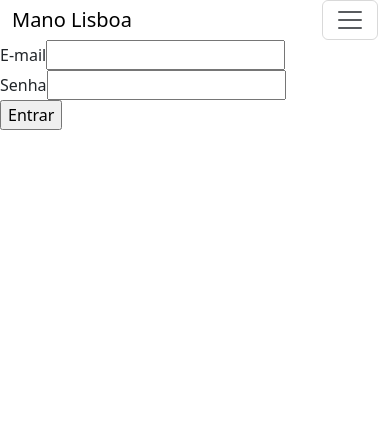
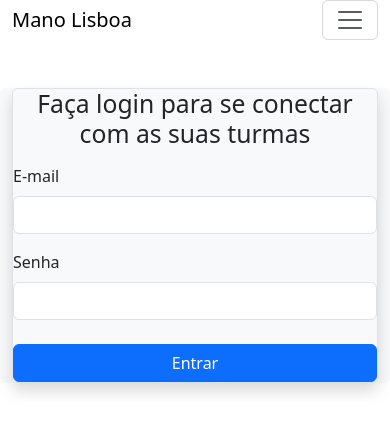
Before and after one commit to MarcioAlex-x/ManoLisboa, a React (Vite) app: page /login in a window 390 px wide. Shown: the top 432 px of the page. Built offline with nearby package versions, Linux system fonts and the light colour scheme; no server answers.

Commit message:
Mudancas de responsividade

```diff
--- a/src/pages/AcessoAluno/index.jsx
+++ b/src/pages/AcessoAluno/index.jsx
@@ -42,7 +42,16 @@ export const AcessoAluno = () => {
     }, [instituicaoId])
 
     return (
-        <div className="container mt-5 bg-light p-5 rounded">
+        <div className="container mt-5 bg-light p-lg-5 rounded">
+            <h1>
+                <img
+                className="img-fluid w-75 d-block m-auto"
+                src="manolisboa.png"
+                alt="Mano Lisboa" />
+            </h1>
+
+        <p className="fs-3 text-center my-5">Você está no portal do aluno Mano Lisboa, por aqui você vai receber e entregar as atividades propostas pelo seu professor.</p>
+
             <h2 className="text-center mb-5">Atividades</h2>
             <select
                 className="form-control mb-5"
--- a/src/pages/Aluno/index.jsx
+++ b/src/pages/Aluno/index.jsx
@@ -94,13 +94,13 @@ export const Aluno = () => {
 
 
     return (
-        <div className="container mt-5 bg-light p-5">
+        <div className="container mt-5 bg-light p-lg-5 p-sm-2">
             <h2 className="text-center mb-5">Dados do aluno</h2>
 
             <div className="row g-4 mb-5 d-flex">
                 <div className="col-12 col-md-6" >
                     <div className="border shadow rounded p-4" style={{height:'500px'}}>
-                        <div className="border p-5 rounded h-100">
+                        <div className="border p-lg-5 rounded h-100">
                             <h3>{aluno?.nome}</h3>
                             {aluno?.whatsApp &&
                                 <p className="m-0">{aluno?.whatsApp}
--- a/src/pages/Atividade/index.jsx
+++ b/src/pages/Atividade/index.jsx
@@ -67,7 +67,7 @@ export const Atividade = () => {
     }
 
     return (
-        <div className="container bg-light p-5">
+        <div className="container bg-light p-lg-5">
             {atividade?.nome ? <h2 className="my-5 text-center">{atividade?.nome}</h2> : <h2>Atividade sem nome</h2>}
 
             {atividade?.peso !== null || atividade?.peso !== "" &&
--- a/src/pages/EntregaAtividade/index.jsx
+++ b/src/pages/EntregaAtividade/index.jsx
@@ -65,11 +65,11 @@ export const EntregaAtividade = () => {
     }
 
     return (
-        <div className="container mt-5 bg-light rounded p-5">
+        <div className="container mt-5 bg-light rounded p-lg-5 p-sm-2">
             <h2 className="text-center">Entrega de atividade</h2>
             <p className="mb-5 text-center">Preencha os campos com atenção para assegurar a entrega da atividade</p>
 
-            <div className="border rounded p-5 shadow">
+            <div className="border rounded p-lg-5 p-sm-2 shadow">
                 <form onSubmit={handleSubmit}>
                     <div>
                         <label
--- a/src/pages/Login/index.jsx
+++ b/src/pages/Login/index.jsx
@@ -2,44 +2,72 @@ import { signInWithEmailAndPassword } from "firebase/auth"
 import { useState } from "react"
 import { auth } from "../../firebaseConfig"
 import { useNavigate } from "react-router-dom"
+import Swal from "sweetalert2"
 
 export const Login = () => {
     const [email, setEmail] = useState('')
     const [senha, setSenha] = useState('')
     const navigate = useNavigate()
 
-    const handleSubmit = (e) => {
+    const handleSubmit = async(e) => {
         e.preventDefault()
         try {
-            signInWithEmailAndPassword(auth, email, senha)
+            await signInWithEmailAndPassword(auth, email, senha)
+            Swal.fire({
+                title:'Sucesso',
+                icon:'success',
+                text:'Logado com sucesso',
+                showConfirmButton:false,
+                timer:1500,
+                timerProgressBar:1500
+            })
             navigate('/')
-            alert('Logado com sucesso')
 
         } catch (err) {
+            Swal.fire({
+                title:'Erro',
+                icon:'error',
+                text:'Ocorreu um erro ao tentar logar',
+                showConfirmButton:false,
+                timer:1500,
+                timerProgressBar:1500
+            })
             console.error(err.message)
         }
     }
 
     return (
-        <div>
-            <form onSubmit={handleSubmit}>
+        <div className="container bg-light mt-5 rounded min-h-100 ">
+            <form
+            className="p-lg-5 p-sm-2 shadow rounded border"
+            onSubmit={handleSubmit}>
+            <h2 className="text-center mb-3">Faça login para se conectar com as suas turmas</h2>
                 <div>
-                    <label htmlFor="email">E-mail</label>
+                    <label
+                    className="form-label"
+                    htmlFor="email">E-mail</label>
                     <input
+                    className="form-control"
                         type="email"
                         name="email"
                         value={email}
                         onChange={e => setEmail(e.target.value)} />
                 </div>
                 <div>
-                    <label htmlFor="senha">Senha</label>
+                    <label
+                    className="form-label mt-3"
+                    htmlFor="senha">Senha</label>
                     <input
+                    className="form-control"
                         type="password"
                         name="senha"
                         value={senha}
                         onChange={e => setSenha(e.target.value)} />
                 </div>
-                <input type="submit" value="Entrar" />
+                <input
+                className="btn btn-primary mt-4 d-block w-100"
+                type="submit"
+                value="Entrar" />
             </form>
         </div>
     )
--- a/src/pages/NovaAtividade/index.jsx
+++ b/src/pages/NovaAtividade/index.jsx
@@ -86,10 +86,12 @@ export const NovaAtividade = () => {
     }
 
     return (
-        <div className="container mt-5 bg-light p-5">
+        <div className="container mt-5 bg-light p-lg-5 p-sm-0">
             <h2 className="text-center">Nova Atividade</h2>
             <p className="text-center mb-5 ">Preencha apenas os campos necessários para a sua nova atividade</p>
-            <form onSubmit={handleSubmit}>
+            <form
+            className="border p-lg-5 p-sm-2 rounded shadow"
+            onSubmit={handleSubmit}>
                 <div>
                     <label
                         className="form-label mt-4"
--- a/src/pages/NovaTurma/index.jsx
+++ b/src/pages/NovaTurma/index.jsx
@@ -46,10 +46,10 @@ export const NovaTurma = () => {
 
     return (
         <div className="bg-dar">
-            <div className="container mt-4 bg-light p-5">
+            <div className="container mt-4 bg-light p-lg-5 p-sm-2">
                 <h2 className="text-center">Nova Turma</h2>
 
-                <form onSubmit={handleSubmit} className="mt-5 p-5 border rounded shadow">
+                <form onSubmit={handleSubmit} className="mt-5 p-lg-5 p-sm-0 border rounded shadow">
                     <div>
                         <label htmlFor="serie" className="form-label">Série ou Ano</label>
                         <input
--- a/src/pages/NovoAluno/index.jsx
+++ b/src/pages/NovoAluno/index.jsx
@@ -71,11 +71,11 @@ export const NovoAluno = () => {
     }
 
     return (
-        <div className="container mt-5 bg-light p-5">
+        <div className="container mt-5 bg-light p-sm-2 p-5">
             <h2 className="text-center mb-0 ">Novo Aluno</h2>
             <p className="text-center mb-5 w-75 mx-auto">O aluno é criado por turma, então se acaso o mesmo aluno fizer parte de mais de uma turma o mesmo deverá ser criado novamente nas demais turmas</p>
             <form
-                className="border p-5 shadow"
+                className="border p-lg-5 p-sm-0 shadow"
                 onSubmit={handleSubmit}>
                 <div>
                     <label
--- a/src/pages/Turma/index.jsx
+++ b/src/pages/Turma/index.jsx
@@ -42,7 +42,7 @@ export const Turma = () => {
     }, [id])
 
     return (
-        <div className="container mt-5 bg-light rounded p-5 min-vh-100">
+        <div className="container mt-5 bg-light rounded p-lg-5 p-sm-2 min-vh-100">
             <h2 className="text-center mb-5">{turma?.serie}º {turma?.turma} - {turma?.materia}</h2>
 
             <hr />
```
